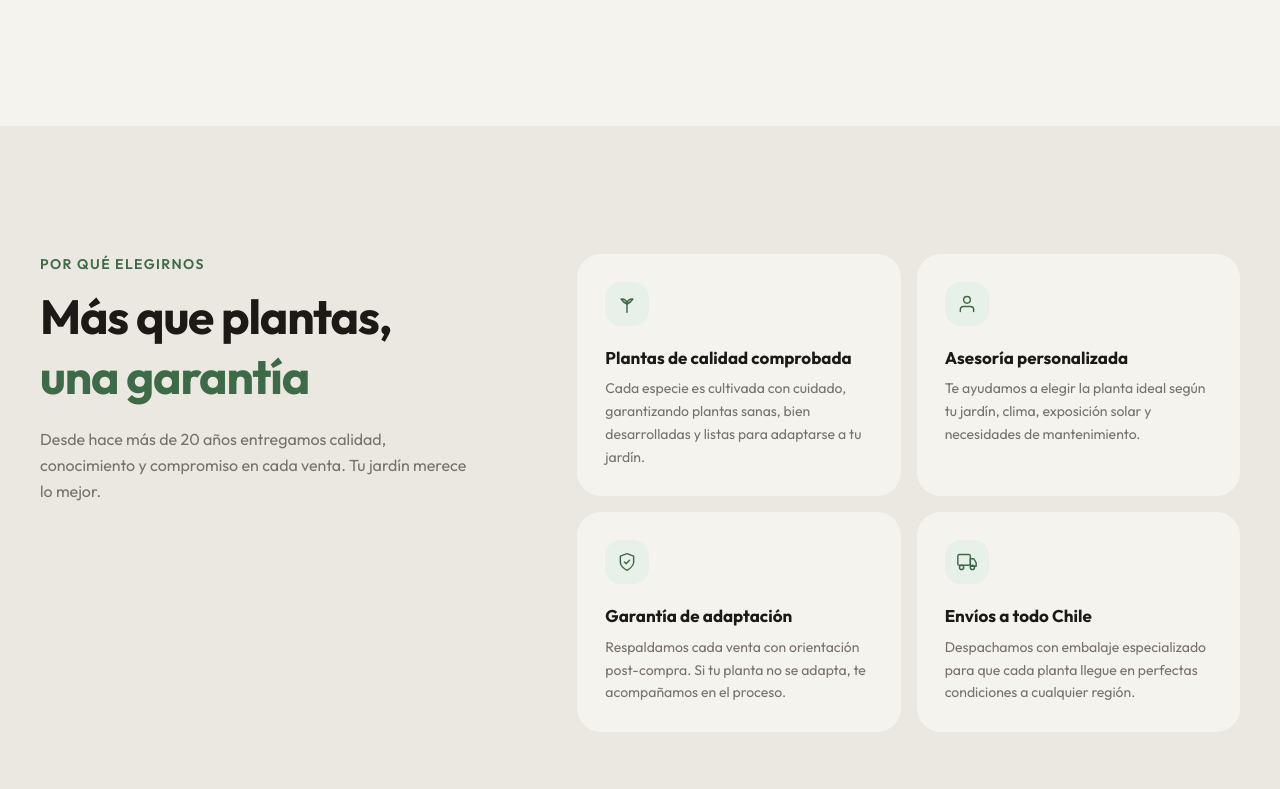
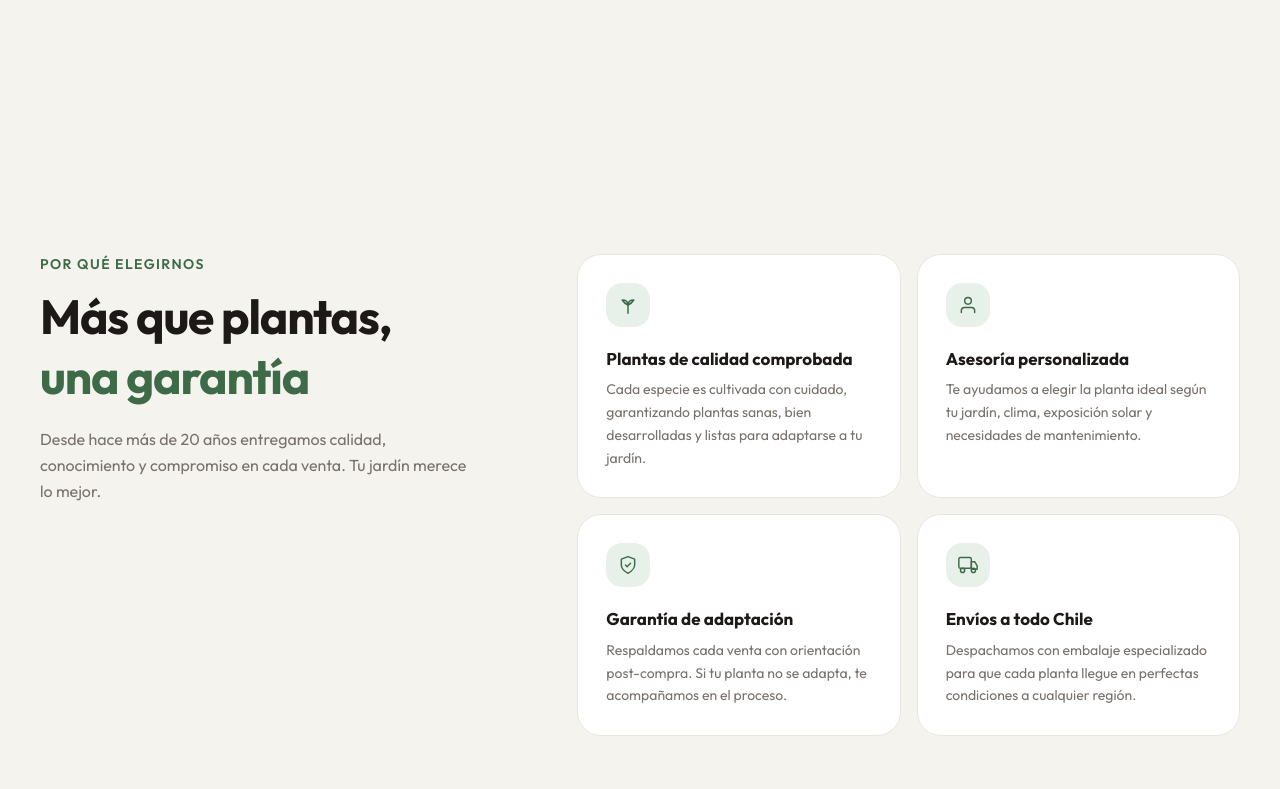
Before and after one commit to krader3/cubresuelospauchard, a React (Vite) app: page / in a window 1280 px wide. Shown: the part 3251-4040 px from the top of the page. Built offline with nearby package versions, Linux system fonts and the light colour scheme.

Commit message:
Features: fondo crema, cards blancas con borde sutil

```diff
--- a/src/components/Features.jsx
+++ b/src/components/Features.jsx
@@ -27,7 +27,7 @@ export default function Features() {
   const [ref, inView] = useInView()
 
   return (
-    <section className="py-24 lg:py-32 bg-[#ebe8e1]">
+    <section className="py-24 lg:py-32 bg-[#f5f3ee]">
       <div className="max-w-7xl mx-auto px-6 lg:px-10">
         <div className="grid grid-cols-1 lg:grid-cols-[5fr_7fr] gap-16 items-start">
 
@@ -50,7 +50,7 @@ export default function Features() {
             {features.map(({ Icon, title, desc }, i) => (
               <div
                 key={title}
-                className={`bg-[#f5f3ee] rounded-3xl p-7 reveal reveal-delay-${i + 1} ${inView ? 'visible' : ''}`}
+                className={`bg-white rounded-3xl p-7 border border-[#e8e5df] reveal reveal-delay-${i + 1} ${inView ? 'visible' : ''}`}
               >
                 <div className="w-11 h-11 bg-[#e8f0ea] rounded-2xl flex items-center justify-center text-[#3d6b47] mb-5">
                   <Icon />
```
